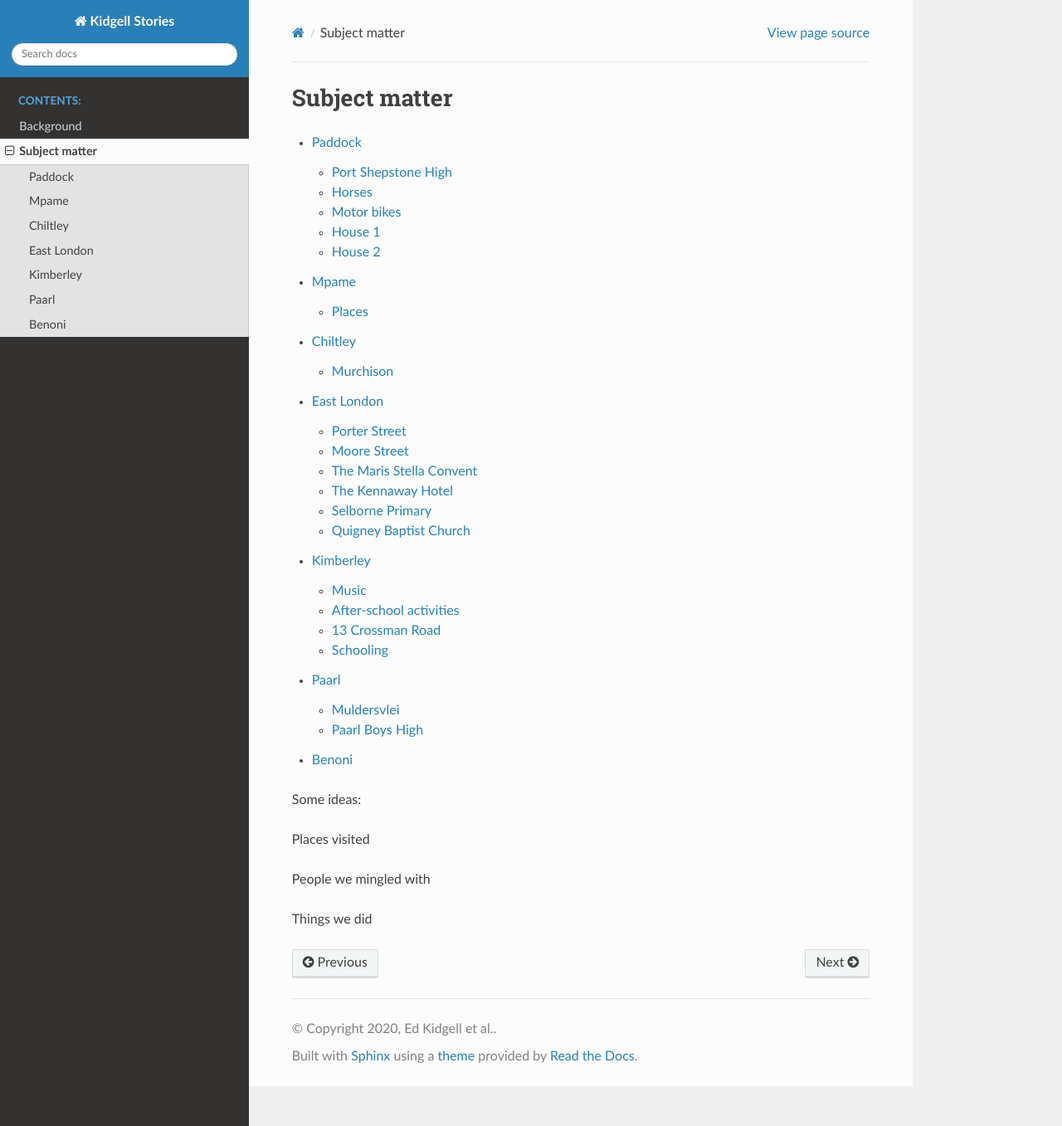
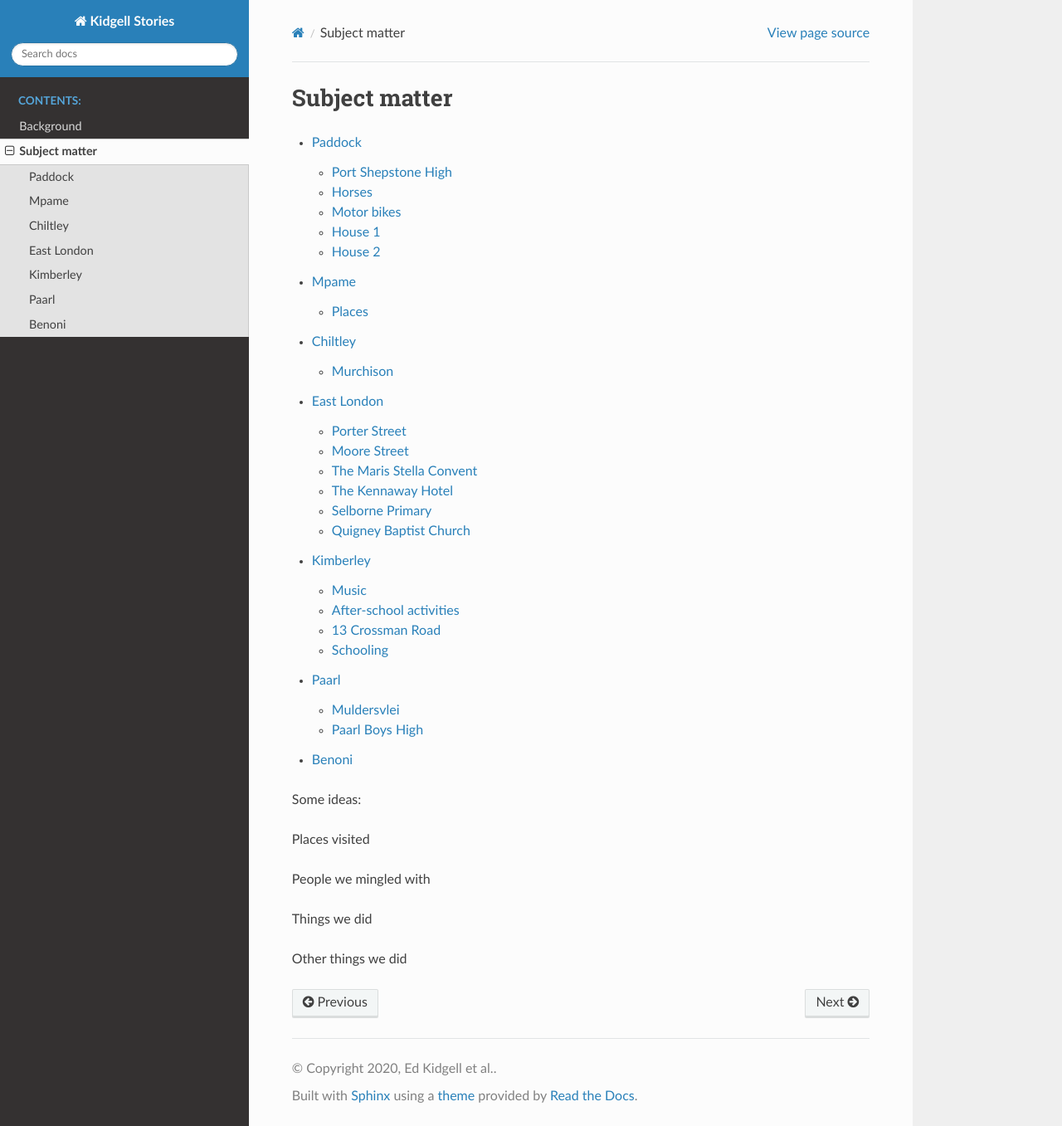
Before and after one commit to flakjakk/kidgell_stories, a Sphinx documentation site: the page built from docs/source/subject-matter.rst, in a window 1280 px wide and 1357 px high. Shown: the whole window at 83% size. Built offline with Sphinx 7.4.7 and the Read the Docs theme 2.0.0, drawn with Linux system fonts in a browser that asks for light colours.

Commit message:
Update subject-matter.rst

```diff
--- a/docs/source/subject-matter.rst
+++ b/docs/source/subject-matter.rst
@@ -20,3 +20,5 @@ Places visited
 People we mingled with
 
 Things we did
+
+Other things we did
```
